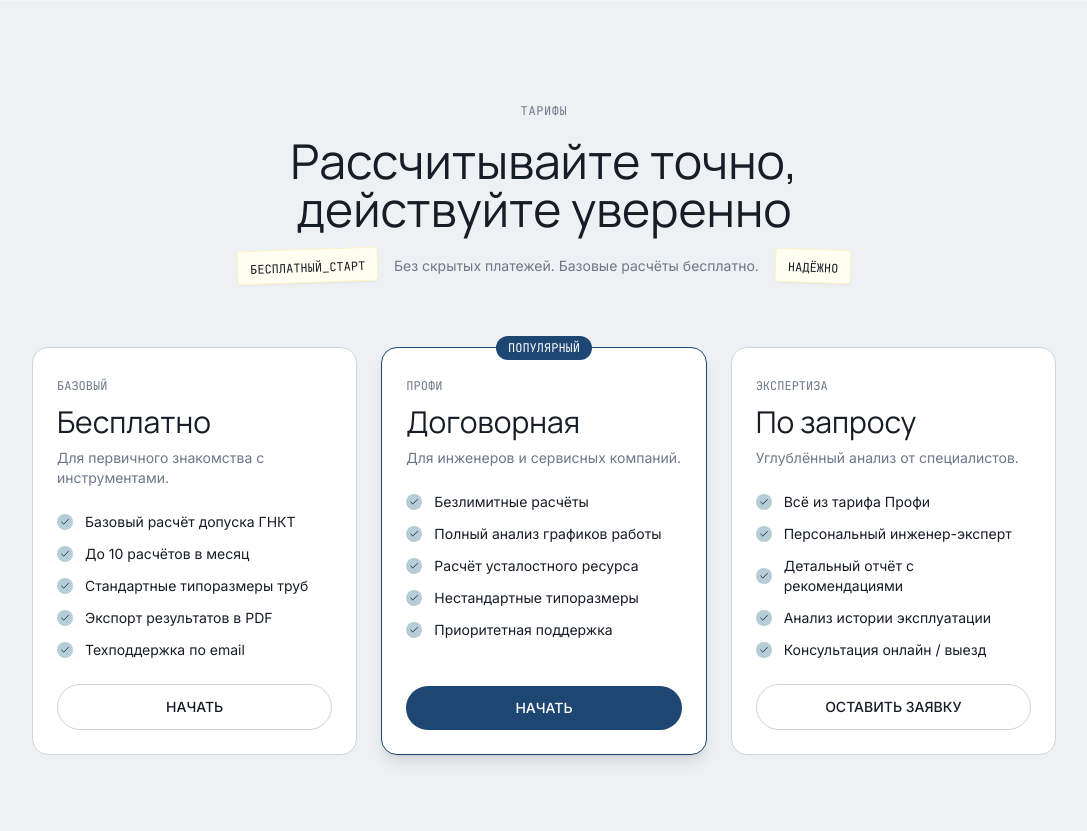
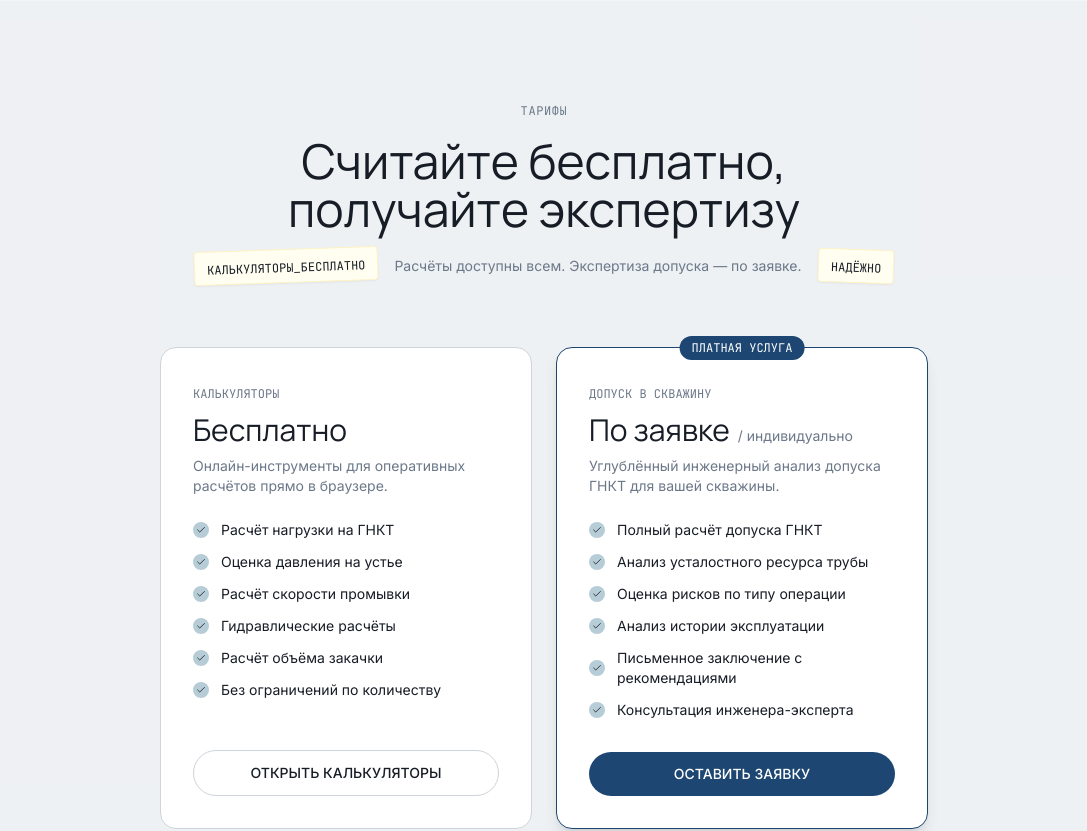
Before and after one commit to pr-poehali-dev/quantum-research-initiative-17, a React (Vite) app: page / in a window 1280 px wide. Shown: the part 2520-3351 px from the top of the page, without its empty margins (96-1183 px from the left). Built offline with nearby package versions, Linux system fonts and the light colour scheme.

Commit message:
feat: добавлены бесплатные расчёты ГНКТ

```diff
--- a/src/components/PricingSection.tsx
+++ b/src/components/PricingSection.tsx
@@ -3,48 +3,43 @@ import { Check } from "lucide-react";
 interface PricingTier {
   name: string;
   price: string;
+  priceNote?: string;
   description: string;
   features: string[];
+  cta: string;
   popular?: boolean;
 }
 
 const tiers: PricingTier[] = [
   {
-    name: "БАЗОВЫЙ",
+    name: "КАЛЬКУЛЯТОРЫ",
     price: "Бесплатно",
-    description: "Для первичного знакомства с инструментами.",
+    description: "Онлайн-инструменты для оперативных расчётов прямо в браузере.",
     features: [
-      "Базовый расчёт допуска ГНКТ",
-      "До 10 расчётов в месяц",
-      "Стандартные типоразмеры труб",
-      "Экспорт результатов в PDF",
-      "Техподдержка по email",
+      "Расчёт нагрузки на ГНКТ",
+      "Оценка давления на устье",
+      "Расчёт скорости промывки",
+      "Гидравлические расчёты",
+      "Расчёт объёма закачки",
+      "Без ограничений по количеству",
     ],
+    cta: "ОТКРЫТЬ КАЛЬКУЛЯТОРЫ",
   },
   {
-    name: "ПРОФИ",
-    price: "Договорная",
-    description: "Для инженеров и сервисных компаний.",
+    name: "ДОПУСК В СКВАЖИНУ",
+    price: "По заявке",
+    priceNote: "индивидуально",
+    description: "Углублённый инженерный анализ допуска ГНКТ для вашей скважины.",
     features: [
-      "Безлимитные расчёты",
-      "Полный анализ графиков работы",
-      "Расчёт усталостного ресурса",
-      "Нестандартные типоразмеры",
-      "Приоритетная поддержка",
+      "Полный расчёт допуска ГНКТ",
+      "Анализ усталостного ресурса трубы",
+      "Оценка рисков по типу операции",
+      "Анализ истории эксплуатации",
+      "Письменное заключение с рекомендациями",
+      "Консультация инженера-эксперта",
     ],
+    cta: "ОСТАВИТЬ ЗАЯВКУ",
     popular: true,
-  },
-  {
-    name: "ЭКСПЕРТИЗА",
-    price: "По запросу",
-    description: "Углублённый анализ от специалистов.",
-    features: [
-      "Всё из тарифа Профи",
-      "Персональный инженер-эксперт",
-      "Детальный отчёт с рекомендациями",
-      "Анализ истории эксплуатации",
-      "Консультация онлайн / выезд",
-    ],
   },
 ];
 
@@ -55,39 +50,42 @@ const PricingSection = () => {
         <div className="text-center mb-16">
           <span className="text-xs font-mono text-muted-foreground tracking-wider">ТАРИФЫ</span>
           <h2 className="font-serif text-4xl md:text-5xl mt-4 mb-4">
-            Рассчитывайте точно,
+            Считайте бесплатно,
             <br />
-            действуйте уверенно
+            получайте экспертизу
           </h2>
           <div className="flex flex-wrap items-center justify-center gap-4">
             <div className="bg-[#fffef0] px-3 py-1 rounded shadow-sm rotate-[-2deg] border border-amber-100">
-              <span className="text-xs font-mono">БЕСПЛАТНЫЙ_СТАРТ</span>
+              <span className="text-xs font-mono">КАЛЬКУЛЯТОРЫ_БЕСПЛАТНО</span>
             </div>
-            <p className="text-muted-foreground text-sm">Без скрытых платежей. Базовые расчёты бесплатно.</p>
+            <p className="text-muted-foreground text-sm">Расчёты доступны всем. Экспертиза допуска — по заявке.</p>
             <div className="bg-[#fffef0] px-3 py-1 rounded shadow-sm rotate-[2deg] border border-amber-100">
               <span className="text-xs font-mono">НАДЁЖНО</span>
             </div>
           </div>
         </div>
 
-        <div className="grid md:grid-cols-3 gap-6 max-w-5xl mx-auto">
+        <div className="grid md:grid-cols-2 gap-6 max-w-3xl mx-auto">
           {tiers.map((tier) => (
             <div
               key={tier.name}
-              className={`bg-card border rounded-2xl p-6 relative flex flex-col ${
+              className={`bg-card border rounded-2xl p-8 relative flex flex-col ${
                 tier.popular ? "border-primary shadow-lg" : "border-border"
               }`}
             >
               {tier.popular && (
-                <div className="absolute -top-3 left-1/2 -translate-x-1/2 bg-primary text-primary-foreground text-xs font-mono px-3 py-1 rounded-full">
-                  ПОПУЛЯРНЫЙ
+                <div className="absolute -top-3 left-1/2 -translate-x-1/2 bg-primary text-primary-foreground text-xs font-mono px-3 py-1 rounded-full whitespace-nowrap">
+                  ПЛАТНАЯ УСЛУГА
                 </div>
               )}
 
               <div className="mb-6">
                 <span className="text-xs font-mono text-muted-foreground">{tier.name}</span>
-                <div className="flex items-baseline gap-1 mt-2">
+                <div className="flex items-baseline gap-2 mt-2">
                   <span className="text-3xl font-serif">{tier.price}</span>
+                  {tier.priceNote && (
+                    <span className="text-muted-foreground text-sm">/ {tier.priceNote}</span>
+                  )}
                 </div>
                 <p className="text-sm text-muted-foreground mt-2">{tier.description}</p>
               </div>
@@ -104,13 +102,13 @@ const PricingSection = () => {
               </div>
 
               <button
-                className={`w-full py-3 rounded-full text-sm font-medium transition-colors mt-6 ${
+                className={`w-full py-3 rounded-full text-sm font-medium transition-colors mt-8 ${
                   tier.popular
                     ? "bg-primary text-primary-foreground hover:bg-primary/90"
                     : "border border-border hover:bg-secondary"
                 }`}
               >
-                {tier.name === "ЭКСПЕРТИЗА" ? "ОСТАВИТЬ ЗАЯВКУ" : "НАЧАТЬ"}
+                {tier.cta}
               </button>
             </div>
           ))}
```
